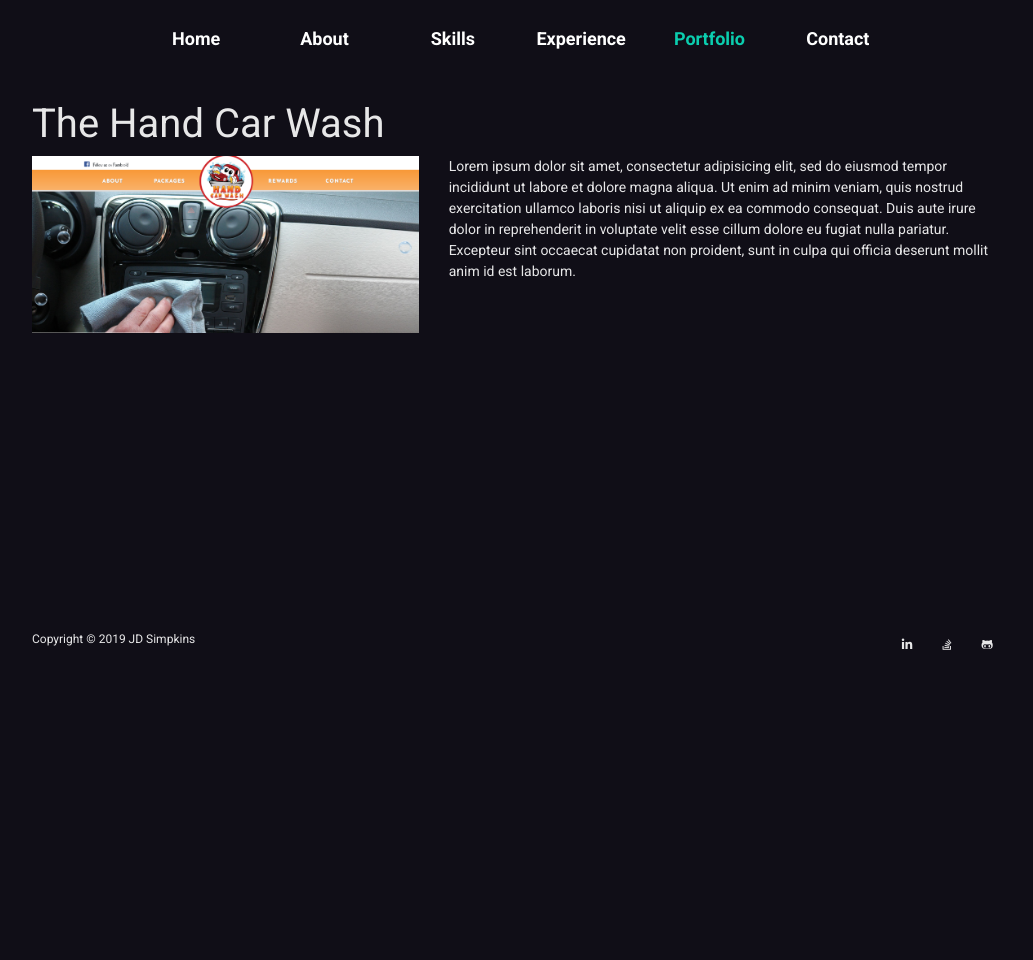
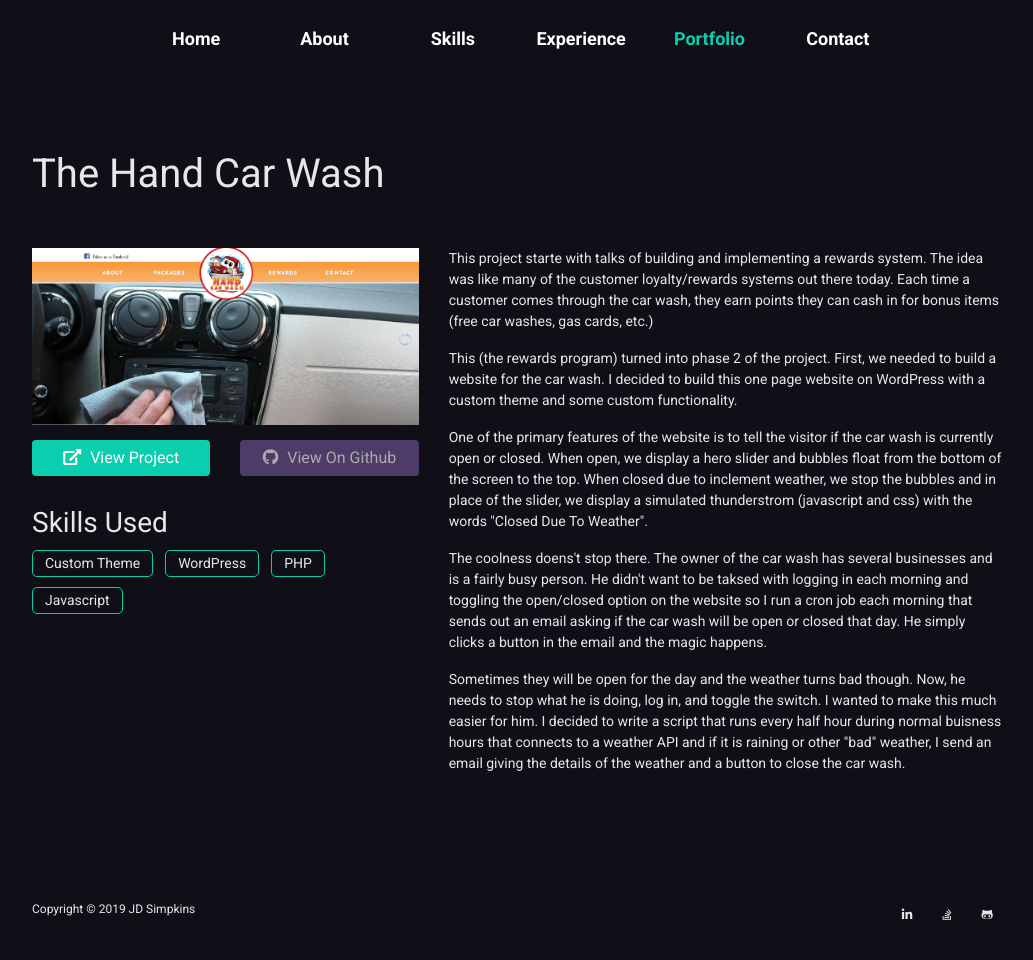
Before and after one commit to jddev81/jdsimpkins.me, a PHP site: page /portfolio.php?item=thcw in a window 1280 px wide. Shown: the whole page, without its empty margins (123-1156 px from the left). Before the commit the page ends 650 px from the top, so only its background shows below. Run offline with PHP 8.4, Linux system fonts and the light colour scheme; some libraries are stand-ins or nearby versions.

Commit message:
portfolio item page working

```diff
--- a/css/main.css
+++ b/css/main.css
@@ -622,7 +622,53 @@ footer a:hover {
 
 .portfolio-page-container {
   min-height: 500px;
-  margin-top: 100px;
+  margin-top: 150px;
+  margin-bottom: 80px;
+}
+.portfolio-page-container h1 {
+  margin-bottom: 50px;
+}
+.portfolio-page-container .links a {
+  display: block;
+  text-align: center;
+  margin-top: 15px;
+  background-color: #0BCEAF;
+  color: white;
+  text-decoration: none !important;
+  border: none !important;
+  outline: none !important;
+}
+.portfolio-page-container .links a .icon {
+  margin-right: 5px;
+}
+.portfolio-page-container .links .gh {
+  background-color: #6e5494;
+  color: white;
+}
+.portfolio-page-container .skills-head {
+  margin-top: 30px;
+  margin-bottom: 10px;
+}
+.portfolio-page-container ul.skills {
+  list-style-type: none;
+  margin: 0px;
+  padding: 0px;
+  margin-bottom: 40px;
+}
+.portfolio-page-container ul.skills li {
+  float: left;
+  padding: 2px 12px;
+  margin-bottom: 10px;
+  margin-right: 12px;
+  border: 1px solid #0BCEAF;
+  border-radius: 5px;
+}
+
+.clear-fix {
+  clear: both;
+  height: 1px;
+  width: 100%;
+  display: block;
 }
 
 /*# sourceMappingURL=main.css.map */
--- a/inc/nav.php
+++ b/inc/nav.php
@@ -4,19 +4,19 @@
 
 		<ul>
 
-			<li class="pi" onclick="removeMenu();"><a href="#home" class="active">Home</a></li>
+			<li class="pi" onclick="removeMenu();"><a href="index.php#home" class="active">Home</a></li>
 
-			<li class="pi" onclick="removeMenu();"><a href="#about">About</a></li>
+			<li class="pi" onclick="removeMenu();"><a href="index.php#about">About</a></li>
 
-			<li class="pi" onclick="removeMenu();"><a href="#skills">Skills</a></li>
+			<li class="pi" onclick="removeMenu();"><a href="index.php#skills">Skills</a></li>
 
-			<li class="pi" onclick="removeMenu();"><a href="#xp">Experience</a></li>
+			<li class="pi" onclick="removeMenu();"><a href="index.php#xp">Experience</a></li>
 
-			<li class="pi" onclick="removeMenu();"><a href="#portfolio">Portfolio</a></li>
+			<li class="pi" onclick="removeMenu();"><a href="index.php#portfolio">Portfolio</a></li>
 
 			<!-- <li><a href="#">Blog</a></li> -->
 
-			<li class="pi" onclick="removeMenu();"><a href="#contact">Contact</a></li>
+			<li class="pi" onclick="removeMenu();"><a href="index.php#contact">Contact</a></li>
 
 			<li class="mobile-nav-icon"><a href="javascript:void(0);" onclick="toggleMenu()"><i class="fa fa-bars"></i></a></li>
 
--- a/inc/portfolio.php
+++ b/inc/portfolio.php
@@ -1,9 +1,31 @@
 <?php
 
+$errorTitle = '';
+$errorMsg = '';
+
+
+
 if(isset($_GET['item'])) {
-	$itemNumber = $_GET['item'];
+	$item = $_GET['item'];
+
+	switch ($item) {
+		case 'thcw' :
+			$projectTitle 		= 'The Hand Car Wash';
+			$projectImg 		= "img/portfolio/theHandCarWash.PNG";
+			$githubLink 		= '';
+			$projectLink 		= 'http://thehandcarwash.net';
+			$aboutProject 		= 'portfolioAbout/the-hand-car-wash.php';
+			$skills 			= array('Custom Theme', 'WordPress', 'PHP', 'Javascript');
+			break;
+		default :
+			$error = true;
+			$errorTitle = 'Project Doesn\'t exist';
+			$errorMsg = "I'm sorry but the project you're looking for doesn't exist.";
+	}
 
 }
 else {
-	header('Location: index.php');
+	$error = true;
+	$errorTitle = 'Project Does Not Exist';
+	$errorMsg = 'Sorry, it looks like the project you were looking for does not exist.';
 }
--- a/js/main.js
+++ b/js/main.js
@@ -4,7 +4,7 @@
 let nav = document.getElementById('nav');
 let scrolled = document.addEventListener("scroll", highlightNav);
 function highlightNav() {
-	if(window.pageYOffset > 100) {
+	if(window.pageYOffset > 80) {
 		nav.classList.add('scrolledDown');
 	} else {
 		nav.classList.remove('scrolledDown');
@@ -44,7 +44,7 @@ $(document).ready(function(){
       var id = $currentSection.attr('id');
       console.log('This ' + id);
    	 $('a').removeClass('active');
-   	 $("[href='#"+id+"']").addClass('active');
+   	 $("[href='index.php#"+id+"']").addClass('active');
 
    	 console.log('This' + id);
 
--- a/portfolio.php
+++ b/portfolio.php
@@ -8,40 +8,56 @@
 <script>
 	function changeNav() {
 		$('a').removeClass('active');
-	   	$("[href='#portfolio']").addClass('active');
+	   	$("[href='index.php#portfolio']").addClass('active');
 	   	//alert('changed');
 	}
 	changeNav();
 </script>
 
 
-<div class="portfolio-page-container">
+<div class="portfolio-page-container wow fadeInUp">
 
 
 	<div class="container">
 
-		<h1>The Hand Car Wash</h1>
+		<?php if(isset($error)) : ?>
+			<h1><?php echo $errorTitle; ?></h1>
+			<p><?php echo $errorMsg; ?></p>
+		<?php else : ?>
+
+		<h1><?php echo $projectTitle; ?></h1>
 
 		<div class="row">
 
 			<div class="col-sm-5">
 
-				<img class="img-fluid" src="img/portfolio/theHandCarWash.PNG" alt="The Hand Car Wash">
+				<img class="img-fluid" src="<?php echo $projectImg; ?>" alt="<?php echo $projectTitle; ?>">
 
+				<div class="row links">
+					<div class="col-sm-6"><a class="btn <?php echo (empty($projectLink)) ? 'disabled' : ''; ?>" href="<?php echo $projectLink; ?>" target="_blank"><i class="icon fas fa-external-link-alt"></i> View Project</a></div>
+					<div class="col-sm-6"><a class="gh btn <?php echo (empty($githubLink)) ? 'disabled' : ''; ?>" href="<?php echo $githubLink; ?>" target="_blank"><i class="icon fab fa-github"></i> View On Github</a></div>
+				</div>
+
+				<h3 class="skills-head">Skills Used</h3>
+				<ul class="skills">
+					<?php
+						foreach($skills as $skill) {
+							echo '<li>' . $skill . '</li>';
+						}
+					?>
+				</ul>
+				<div class='clear-fix'></div>
 			</div>
 
 			<div class="col-sm-7">
 
-				<p>Lorem ipsum dolor sit amet, consectetur adipisicing elit, sed do eiusmod
-				tempor incididunt ut labore et dolore magna aliqua. Ut enim ad minim veniam,
-				quis nostrud exercitation ullamco laboris nisi ut aliquip ex ea commodo
-				consequat. Duis aute irure dolor in reprehenderit in voluptate velit esse
-				cillum dolore eu fugiat nulla pariatur. Excepteur sint occaecat cupidatat non
-				proident, sunt in culpa qui officia deserunt mollit anim id est laborum.</p>
+				<?php require_once $aboutProject; ?>
 
 			</div>
 
 		</div>
+
+		<?php endif; ?>
 
 	</div>
 
--- /dev/null
+++ b/portfolioAbout/the-hand-car-wash.php
@@ -0,0 +1,9 @@
+<p>This project starte with talks of building and implementing a rewards system. The idea was like many of the customer loyalty/rewards systems out there today. Each time a customer comes through the car wash, they earn points they can cash in for bonus items (free car washes, gas cards, etc.)</p>
+
+<p>This (the rewards program) turned into phase 2 of the project. First, we needed to build a website for the car wash. I decided to build this one page website on WordPress with a custom theme and some custom functionality.</p>
+
+<p>One of the primary features of the website is to tell the visitor if the car wash is currently open or closed. When open, we display a hero slider and bubbles float from the bottom of the screen to the top. When closed due to inclement weather, we stop the bubbles and in place of the slider, we display a simulated thunderstrom (javascript and css) with the words "Closed Due To Weather".</p>
+
+<p>The coolness doens't stop there. The owner of the car wash has several businesses and is a fairly busy person. He didn't want to be taksed with logging in each morning and toggling the open/closed option on the website so I run a cron job each morning that sends out an email asking if the car wash will be open or closed that day. He simply clicks a button in the email and the magic happens.</p>
+
+<p>Sometimes they will be open for the day and the weather turns bad though. Now, he needs to stop what he is doing, log in, and toggle the switch. I wanted to make this much easier for him. I decided to write a script that runs every half hour during normal buisness hours that connects to a weather API and if it is raining or other "bad" weather, I send an email giving the details of the weather and a button to close the car wash.</p>
--- a/scss/main.scss
+++ b/scss/main.scss
@@ -1098,5 +1098,58 @@ footer {
 .portfolio-page-container {
 	min-height:500px;
 	//border:1px solid red;
-	margin-top:100px;
+	margin-top:150px;
+	margin-bottom:80px;
+
+	h1 {
+		margin-bottom:50px;
+	}
+
+	.links {
+		a {
+			display:block;
+			text-align:center;
+			margin-top:15px;
+			//border-radius:5px;
+			background-color:#0BCEAF;
+			//padding:6px;
+			color:white;
+			text-decoration:none !important;
+			border:none !important;
+			outline:none !important;
+			.icon {
+				margin-right:5px;
+			}
+		}
+		.gh {
+			background-color:#6e5494;
+			color:white;
+		}
+	}
+	.skills-head {
+		margin-top:30px;
+		margin-bottom:10px;
+	}
+	ul.skills {
+		list-style-type:none;
+		margin:0px;
+		padding:0px;
+		margin-bottom:40px;
+
+		li {
+			float:left;
+			padding:2px 12px;
+			margin-bottom:10px;
+			margin-right:12px;
+			border:1px solid #0BCEAF;
+			border-radius:5px;
+			//font-size:90%;
+		}
+	}
 }
+.clear-fix {
+	clear:both;
+	height:1px;
+	width:100%;
+	display:block;
+}
```
Also changed, not shown: 1 other file.
